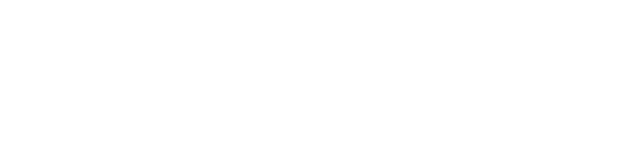
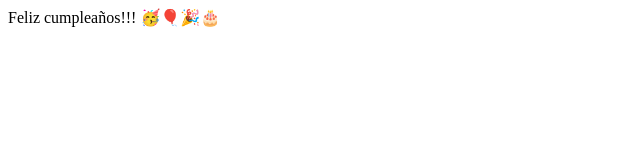
Before and after one commit to FacundoDLR/Countdown-Temporizador-simple, a plain HTML site: page index.html in a window 1280 px wide. Shown: the whole page, without its empty margins (0-640 px from the left). Drawn offline with Linux system fonts and the light colour scheme.

Commit message:
Js con funciones agregadas de mostrar contador en HTML

```diff
--- a/Assets/Script.js
+++ b/Assets/Script.js
@@ -0,0 +1,35 @@
+const getRamainTime = deadline => {
+    let now = new Date();
+
+        remainTime = (new Date(deadline) - now + 1000) / 1000;
+        reamainSeconds = ("0" + Math.floor(remainTime % 60)).slice(-2),
+        reamainMinutes = ("0" + Math.floor(remainTime / 60 % 60)).slice(-2),
+        reamainHours = ("0" + Math.floor(remainTime / 3600 % 24)).slice(-2),
+        reamainDays = Math.floor(remainTime / (3600 * 24));
+
+    return{
+        remainTime,
+        reamainSeconds,
+        reamainMinutes,
+        reamainHours,
+        reamainDays
+    }
+}
+
+console.log(getRamainTime("Oct 14 2022 12:06:30 GMT-0300"));
+
+const countdown = (deadline, elem, finalMessage) => {
+    const element = document.getElementById(elem);
+
+    const timerUpdate = setInterval( () => {
+        let time = getRamainTime(deadline);
+        element.innerHTML = `Dias: ${reamainDays} Hs: ${reamainHours} Min: ${reamainMinutes} Seg: ${reamainSeconds}`;
+
+        if (time.remainTime <= 1) {
+            clearInterval(timerUpdate);
+            element.innerHTML = finalMessage;
+        }
+    }, 1000)
+};
+
+countdown("Oct 01 2022 12:41:00", "clock", "Feliz cumpleaños!!! 🥳🎈🎉🎂");
--- a/index.html
+++ b/index.html
@@ -8,7 +8,7 @@
     <link rel="stylesheet" href="./Estilos/Style.css">
 </head>
 <body>
-    <div class="clock"></div>
+    <div id="clock"></div>
 
     <script src="./Assets/Script.js"></script>
 </body>
```
